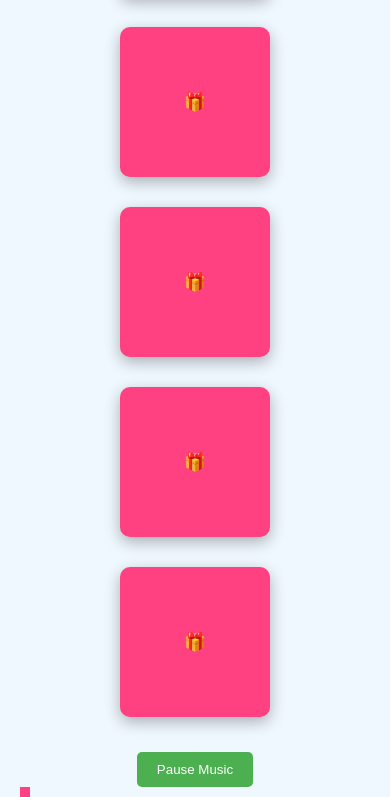
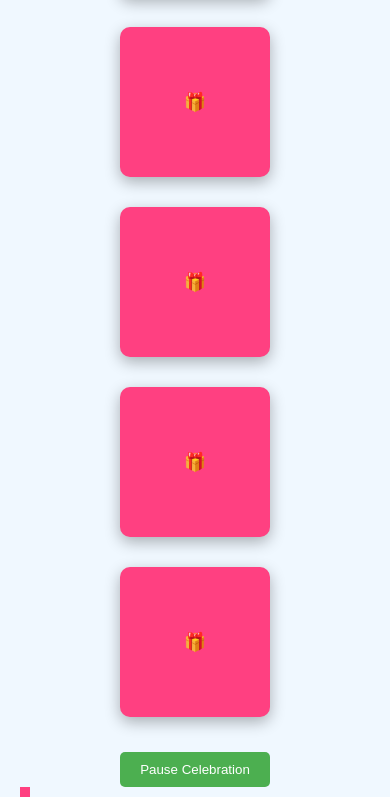
Before and after one commit to Lucifar-0/ManvikBirthday, a plain HTML site: page index.html in a window 390 px wide. Shown: the part 1417-2214 px from the top of the page. Drawn offline with Linux system fonts and the light colour scheme.

Commit message:
fifth commit

```diff
--- a/index.html
+++ b/index.html
@@ -174,7 +174,7 @@
         </div>
 
         <!-- Music Control -->
-        <button class="music-button" id="musicButton" onclick="toggleMusic()">Play Music</button>
+        <button class="music-button" id="musicButton" onclick="toggleMusic()">Lets Celebrate</button>
 
         <!-- Confetti falling -->
         <div class="confetti"></div>
@@ -254,10 +254,10 @@
 
             if (musicPlaying) {
                 music.pause();
-                musicButton.textContent = "Play Music";
+                musicButton.textContent = "Let's Celebrate";
             } else {
                 music.play();
-                musicButton.textContent = "Pause Music";
+                musicButton.textContent = "Pause Celebration";
             }
 
             musicPlaying = !musicPlaying;
```
